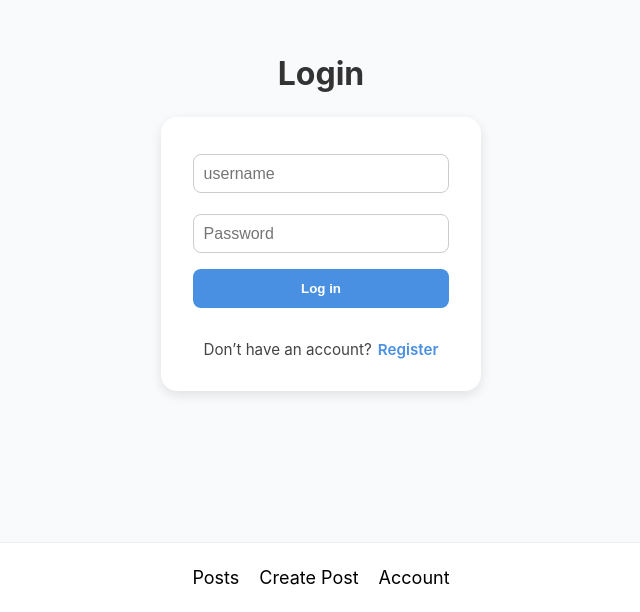
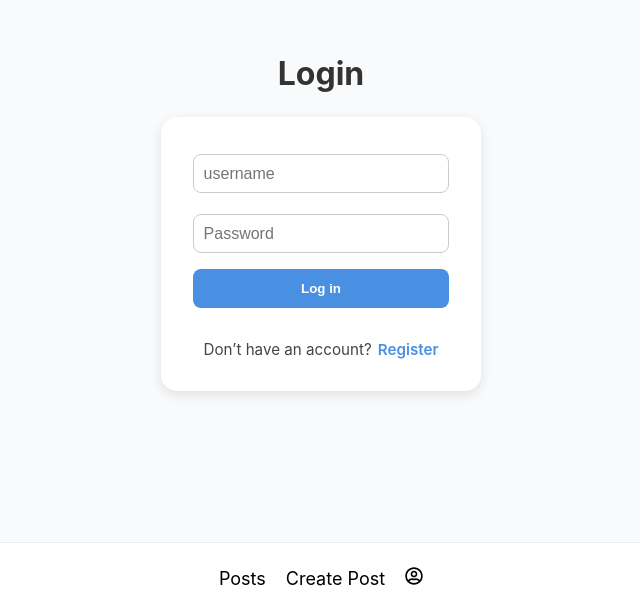
Before and after one commit to CageLJ/Stunnect, a React (Vite) app in the folder COEX-Stunnect/: page /login in a window 1280 px wide. Shown: the part 188-800 px from the top of the page, without its empty margins (319-959 px from the left). Built offline with nearby package versions, Linux system fonts and the light colour scheme; no server answers.

Commit message:
added some icons

```diff
--- a/COEX-Stunnect/src/components/Footer.jsx
+++ b/COEX-Stunnect/src/components/Footer.jsx
@@ -1,4 +1,5 @@
-import { Link, NavLink } from "react-router-dom"
+import { NavLink } from "react-router-dom"
+import { FaRegUserCircle } from "react-icons/fa";
 
 import "./Footer.css"
 
@@ -9,7 +10,7 @@ export const Footer = () => {
                 <NavLink to="/" className="link">Posts</NavLink>
                 <NavLink to="/posts/create" className="link">Create Post</NavLink>
                 {/* <NavLink to="/chat" className="link">Chat</NavLink> */}
-                <NavLink to="/account" className="link">Account</NavLink>
+                <NavLink to="/account" className="link"><FaRegUserCircle /></NavLink>
             </nav>
         </footer>
     )
--- a/COEX-Stunnect/src/pages/account/AccountPage.jsx
+++ b/COEX-Stunnect/src/pages/account/AccountPage.jsx
@@ -4,6 +4,7 @@ import { PostCard } from "../../components";
 import { Link } from "react-router-dom";
 import { useAuth } from "../../contexts/AuthContext";
 import defaultProfilePic from "../../assets/basic_pfp.webp";
+import { FaArrowLeft } from "react-icons/fa";
 import "./Accountpages.css";
 
 export const AccountPage = () => {
@@ -149,7 +150,7 @@ export const AccountPage = () => {
                     <div className={`friends-overlay ${activePanel ? "show" : ""}`}>
                         <div className="friends-header">
                             <button className="back-btn" onClick={() => setActivePanel(null)}>
-                                ←
+                                <FaArrowLeft />
                             </button>
                             <h2>
                                 {activePanel === "friends" ? "Your Friends" : "Pending Requests"}
```
